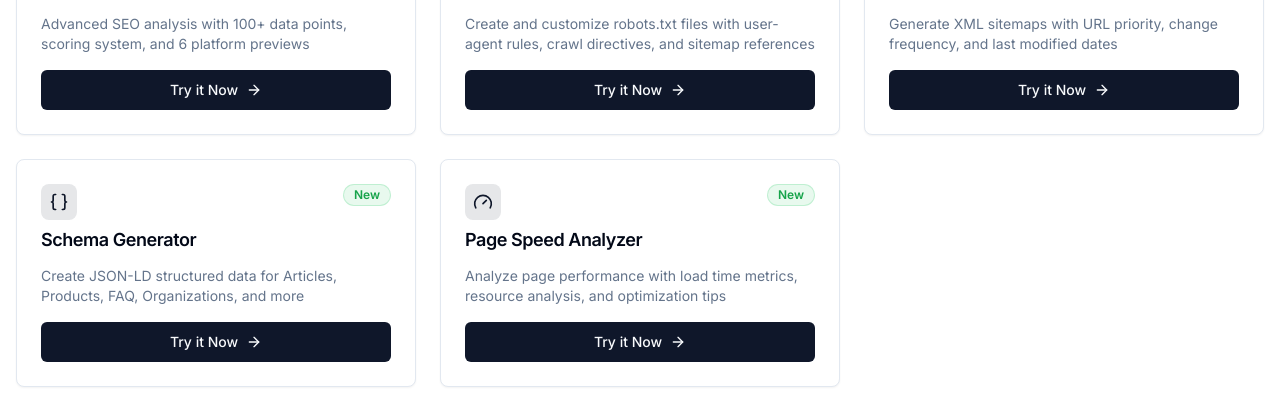
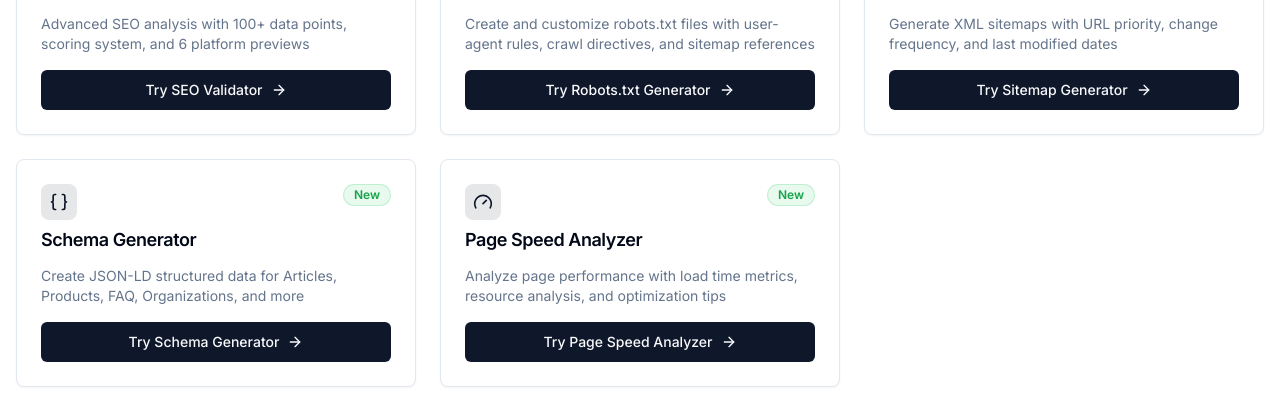
Before and after one commit to umdasali/ziriverse-devtool, a Next.js app: page /tools/seo in a window 1280 px wide. Shown: the part 320-732 px from the top of the page. Built offline with nearby package versions, Linux system fonts and the light colour scheme; no server answers.

Commit message:
fix - fixed the tool nagination for text for every page

```diff
--- a/components/shared/category-page.tsx
+++ b/components/shared/category-page.tsx
@@ -69,7 +69,7 @@ export function CategoryPage({ category }: CategoryPageProps) {
               <p className="text-sm text-muted-foreground">{tool.description}</p>
               <Button asChild className="w-full group/btn">
                 <Link href={tool.href}>
-                  Try it Now
+                  Try {tool.name}
                   <ArrowRight className="ml-2 h-4 w-4 transition-transform group-hover/btn:translate-x-1" />
                 </Link>
               </Button>
```
